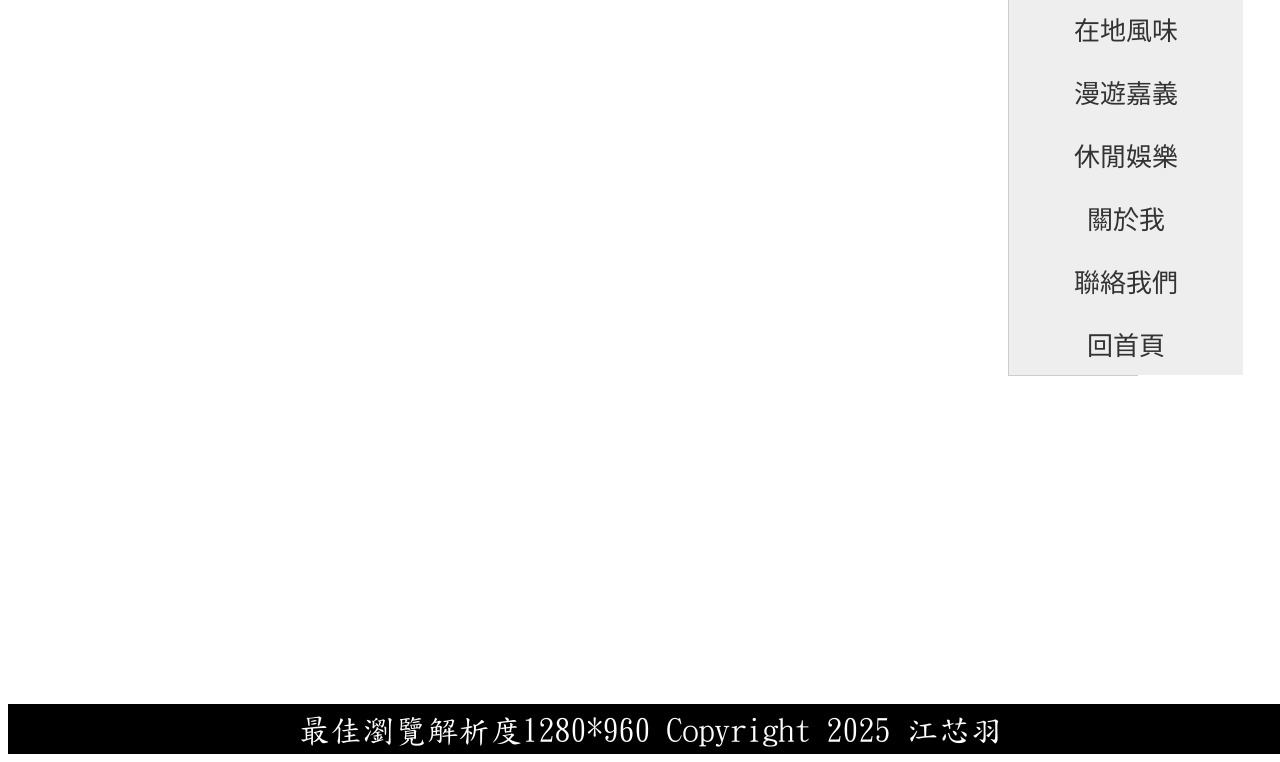
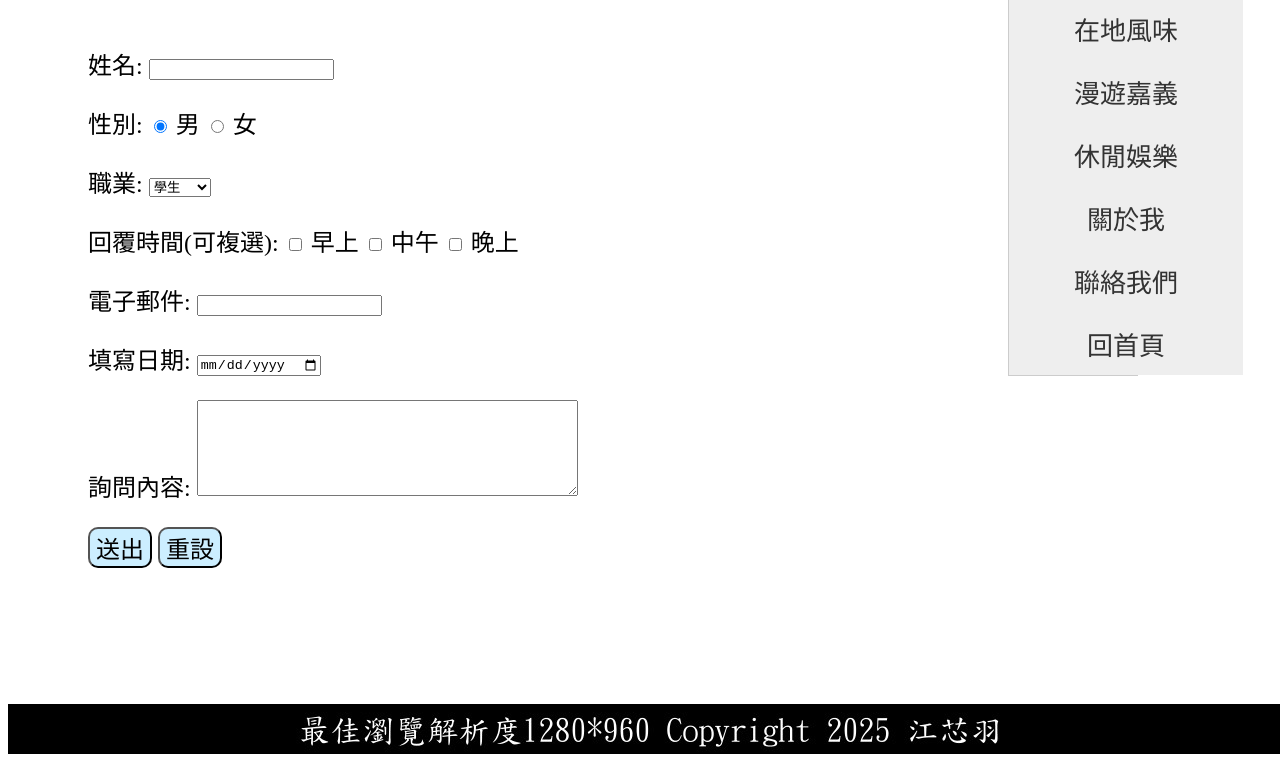
Before and after one commit to 213001/d101website, a plain HTML site: page d101website/contact.html in a window 1280 px wide. Shown: the part 162-924 px from the top of the page. Drawn offline with Linux system fonts and the light colour scheme.

Commit message:
Add files via upload

```diff
--- a/d101website/contact.html
+++ b/d101website/contact.html
@@ -45,16 +45,79 @@
 	font-family: "標楷體";
 	font-size: 24px;
 }
-</style>
+.form1{
+	border-radius:5;
+	font-size:24px;
+	margin-top: 50px;
+	margin-left:80px;
+}
+.button{
+	font-size:24px;
+	background-color:#cceeff;
+	border-radius:10px;
+	}
+	</style>
 <link href="SpryAssets/SpryMenuBarVertical.css" rel="stylesheet" type="text/css" />
+<link href="SpryAssets/SpryValidationTextField.css" rel="stylesheet" type="text/css" />
 <script src="SpryAssets/SpryMenuBar.js" type="text/javascript"></script>
+<script src="SpryAssets/SpryValidationTextField.js" type="text/javascript"></script>
 </head>
 
 <body>
 <div id="container">
   <div id="header"><img src="images/213001 - 4.jpg" width="1297" height="152" /></div>
   <div id="article">
+    <form id="form1" name="form1" method="post" action="" class="form1">
+      <p>姓名:
+        <label for="textfield"></label>
+        <span id="sprytextfield1">
+        <label for="text1"></label>
+        <input type="text" name="text1" id="text1" />
+      <span class="textfieldRequiredMsg">需要有一個值。</span></span>      </p>
+      <p>性別:
 
+        <label for="radio"></label>
+        <input name="radio" type="radio" id="radio2" value="radio2" checked="checked" />
+        <label for="radio2">男</label>
+        <input type="radio" name="radio" id="radio" value="radio" />
+        <label for="radio">女</label>
+      </p>
+      <p>職業:
+        <label for="select"></label>
+        <select name="select" id="select">
+          <option selected="selected">學生</option>
+          <option>軍公教</option>
+          <option>商業</option>
+          <option>工業</option>
+          <option>自由業</option>
+        </select>
+      </p>
+      <p>回覆時間(可複選):
+        <input type="checkbox" name="checkbox" id="checkbox" />
+        <label for="checkbox">早上</label>
+        <input type="checkbox" name="checkbox2" id="checkbox2" />
+        <label for="checkbox2">中午</label>
+        <input type="checkbox" name="checkbox3" id="checkbox3" />
+        <label for="checkbox3">晚上</label>
+      </p>
+      <p>電子郵件:<span id="sprytextfield2">
+      <label for="text2"></label>
+      <input type="text" name="text2" id="text2" />
+      <span class="textfieldRequiredMsg">需要有一個值。</span><span class="textfieldInvalidFormatMsg">格式無效。</span></span></p>
+      <p>填寫日期:<label for="dt"></label>
+       <input type="date" name="dt" id="dt" />
+      </p>
+      <p>詢問內容:
+        <label for="textarea"></label>
+        <textarea name="textarea" id="textarea" cols="45" rows="6"></textarea>
+      </p>
+      <p>
+        <input type="submit" name="button" class="button" value="送出" />
+        <input type="reset" name="button2" class="button" value="重設" />
+      </p>
+    </form>
+
+        <iframe src="test.html" width="900" height="400" frameborder="0" scrolling="no"></iframe>
   </div>
   <div id="item">
     <ul id="MenuBar1" class="MenuBarVertical">
@@ -95,6 +158,8 @@
 <img src="images/copyright.jpg" width="1280" height="50" /></div>
 <script type="text/javascript">
 var MenuBar1 = new Spry.Widget.MenuBar("MenuBar1", {imgRight:"SpryAssets/SpryMenuBarRightHover.gif"});
+var sprytextfield1 = new Spry.Widget.ValidationTextField("sprytextfield1");
+var sprytextfield2 = new Spry.Widget.ValidationTextField("sprytextfield2", "email");
 </script>
 </body>
 </html>
--- /dev/null
+++ b/d101website/test.html
@@ -0,0 +1,30 @@
+<!doctype html>
+<html>
+<head>
+<meta charset="utf-8">
+<title>無標題文件</title>
+<script src="SpryAssets/SpryCollapsiblePanel.js" type="text/javascript"></script>
+<link href="SpryAssets/SpryCollapsiblePanel.css" rel="stylesheet" type="text/css">
+</head>
+
+<body>
+<p><h1>網站小知識</h1></p>
+<div id="CollapsiblePanel1" class="CollapsiblePanel">
+  <div class="CollapsiblePanelTab" tabindex="0">1.嘉義市公車主要分成幾種顏色?</div>
+  <div class="CollapsiblePanelContent">答:四種</div>
+</div>
+<div id="CollapsiblePanel2" class="CollapsiblePanel">
+  <div class="CollapsiblePanelTab" tabindex="0">2.<strong>海拔高度2,216公尺四周高山環列</strong>是哪一個休閒景點?</div>
+  <div class="CollapsiblePanelContent">答:阿里山</div>
+</div>
+<div id="CollapsiblePanel3" class="CollapsiblePanel">
+  <div class="CollapsiblePanelTab" tabindex="0">3.嘉義市有名休閒餐廳冬天時通常都大排長龍?</div>
+  <div class="CollapsiblePanelContent">答:林聰明沙鍋魚頭</div>
+</div>
+<script type="text/javascript">
+var CollapsiblePanel1 = new Spry.Widget.CollapsiblePanel("CollapsiblePanel1");
+var CollapsiblePanel2 = new Spry.Widget.CollapsiblePanel("CollapsiblePanel2", {contentIsOpen:false});
+var CollapsiblePanel3 = new Spry.Widget.CollapsiblePanel("CollapsiblePanel3", {contentIsOpen:false});
+</script>
+</body>
+</html>
```
